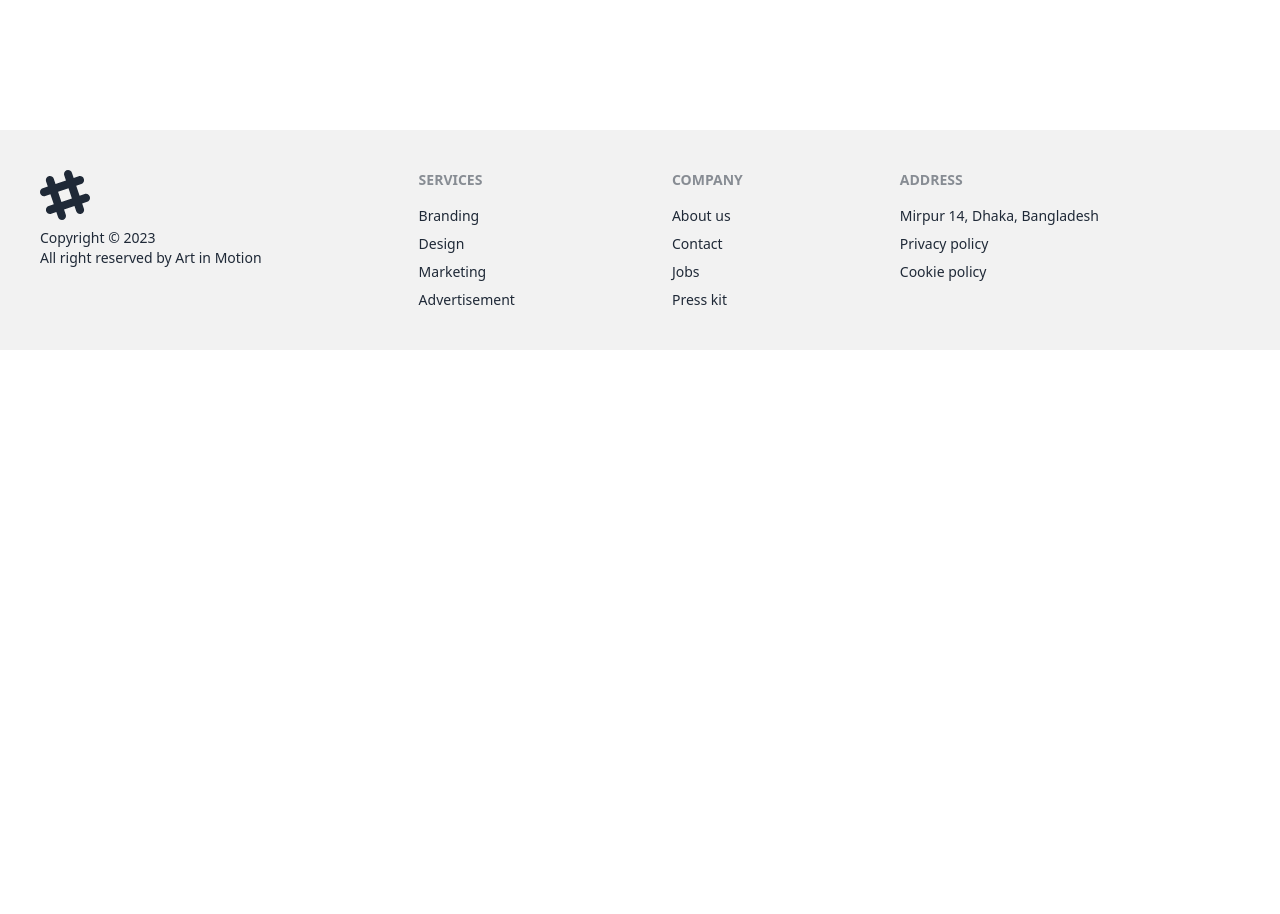
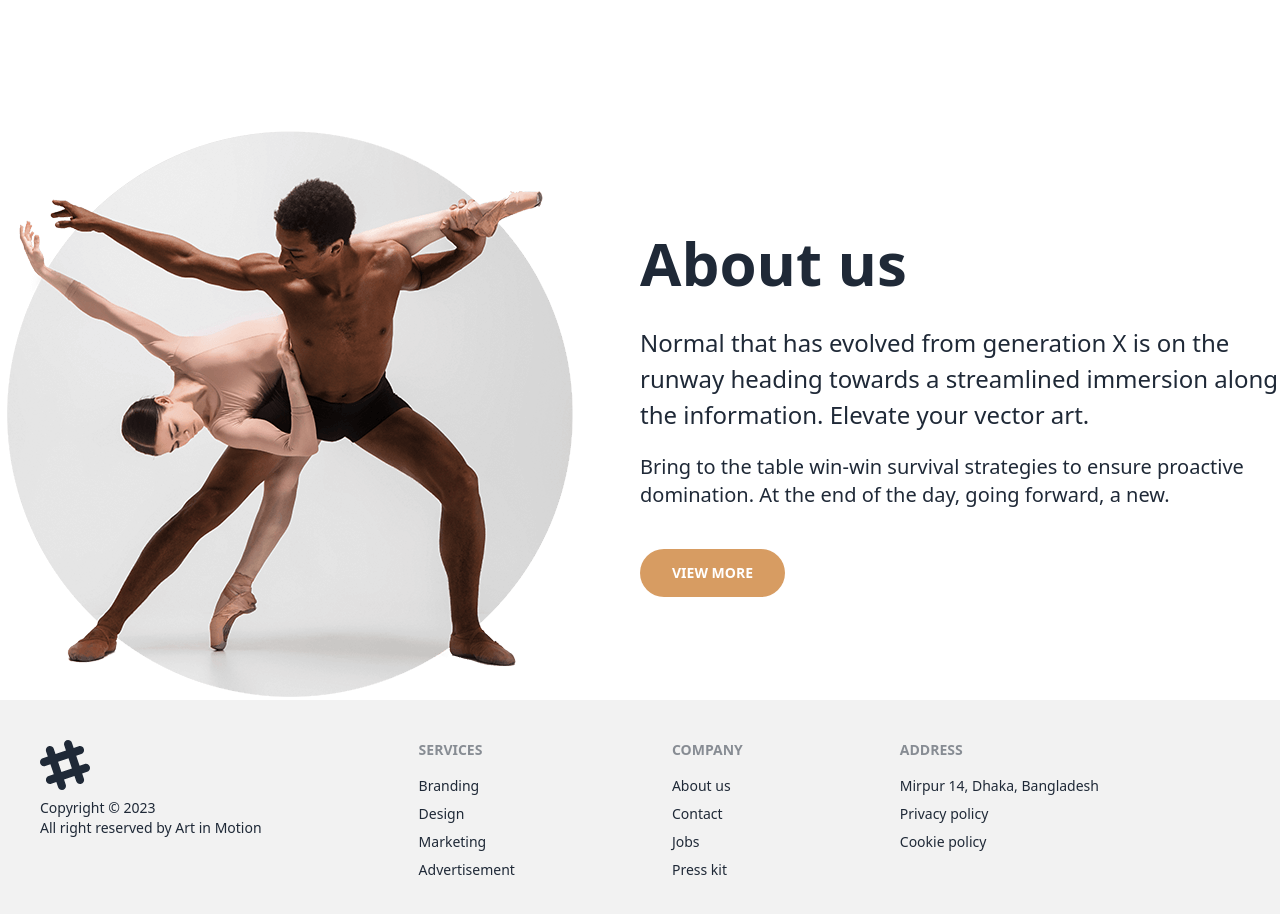
Before and after one commit to coders-rabbi/summer-school, a React (Vite) app: page / in a window 1280 px wide. Shown: the part 1940-2854 px from the top of the page. Before the commit the page ends 2290 px from the top, so only its background shows below. Built offline with nearby package versions, Linux system fonts and the light colour scheme; no server answers; a web font is replaced by a local one.

Commit message:
about section/extra section

```diff
--- a/src/Pages/Home/AboutUs/AboutUs.jsx
+++ b/src/Pages/Home/AboutUs/AboutUs.jsx
@@ -3,7 +3,17 @@ import aboutImage from "../../../assets/about/inner_girl_men.png"
 const AboutUs = () => {
     return (
         <div className="max-w-screen-xl mx-auto grid md:grid-cols-2 items-center">
+            <div>
+                <img src={aboutImage} alt="" />
+            </div>
+            <div>
+                <h1 className="text-6xl font-bold mb-8">About us</h1>
+                <p className="text-2xl leading-9 mb-5">Normal that has evolved from generation X is on the runway heading towards a streamlined immersion along the information. Elevate your vector art.</p>
+                <small className="text-xl">Bring to the table win-win survival strategies to ensure proactive domination. At the end of the day, going forward, a new.</small>
+                <br />
 
+                <button className="btn border-0 rounded-full px-8 mt-10 bg-[#D79C62] btn-primary text-white">view more</button>
+            </div>
         </div>
     );
 };
```
